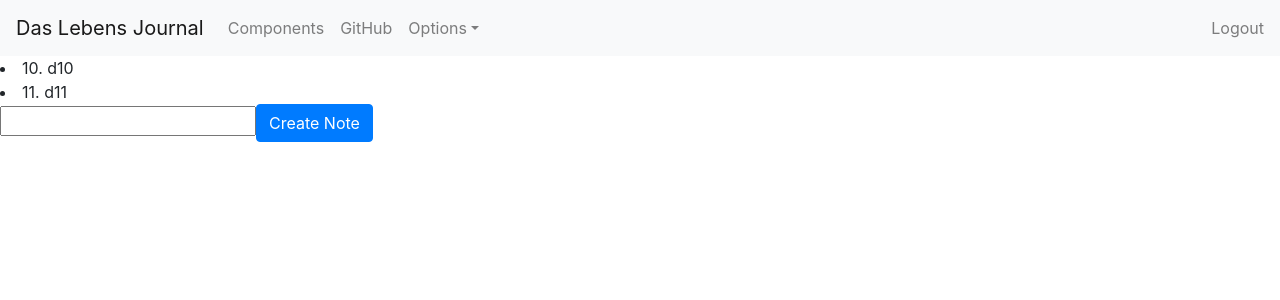
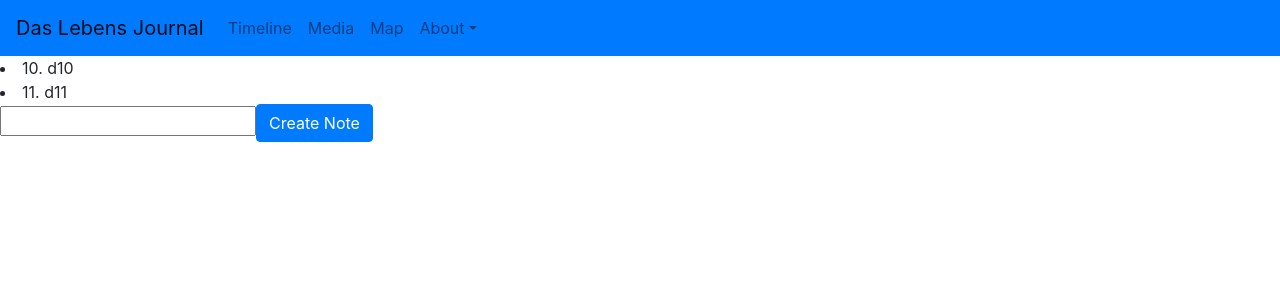
Before and after one commit to Guttz/life-journal-frontend, a React (Create React App) app: page / in a window 1280 px wide. Shown: the top 300 px of the page. Built offline with nearby package versions, Linux system fonts and the light colour scheme.

Commit message:
Changing NavBar layout

```diff
--- a/src/views/NavigationBar/NavigationBar.tsx
+++ b/src/views/NavigationBar/NavigationBar.tsx
@@ -20,30 +20,30 @@ const NavigationBar: React.FC = props => {
 
   return (
     <div>
-      <Navbar color="light" light expand="md">
+      <Navbar color="primary" style={{ display: 'flex', flexDirection: 'row' }} light expand="md">
         <NavbarBrand href="/">Das Lebens Journal</NavbarBrand>
         <NavbarToggler onClick={toggle} />
         <Collapse isOpen={isOpen} navbar>
           <Nav className="mr-auto" navbar>
             <NavItem>
-              <NavLink href="/components/">Components</NavLink>
+              <NavLink href="/timeline/">Timeline</NavLink>
             </NavItem>
             <NavItem>
-              <NavLink href="https://github.com/reactstrap/reactstrap">GitHub</NavLink>
+              <NavLink href="/media/">Media</NavLink>
+            </NavItem>
+            <NavItem>
+              <NavLink href="/map/">Map</NavLink>
             </NavItem>
             <UncontrolledDropdown nav inNavbar>
               <DropdownToggle nav caret>
-                Options
+                About
               </DropdownToggle>
               <DropdownMenu right>
-                <DropdownItem>Option 1</DropdownItem>
-                <DropdownItem>Option 2</DropdownItem>
-                <DropdownItem divider />
-                <DropdownItem>Reset</DropdownItem>
+                <DropdownItem>Gustavo Morais</DropdownItem>
+                <DropdownItem>Github</DropdownItem>
               </DropdownMenu>
             </UncontrolledDropdown>
           </Nav>
-          <NavbarText>Logout</NavbarText>
         </Collapse>
       </Navbar>
     </div>
```
